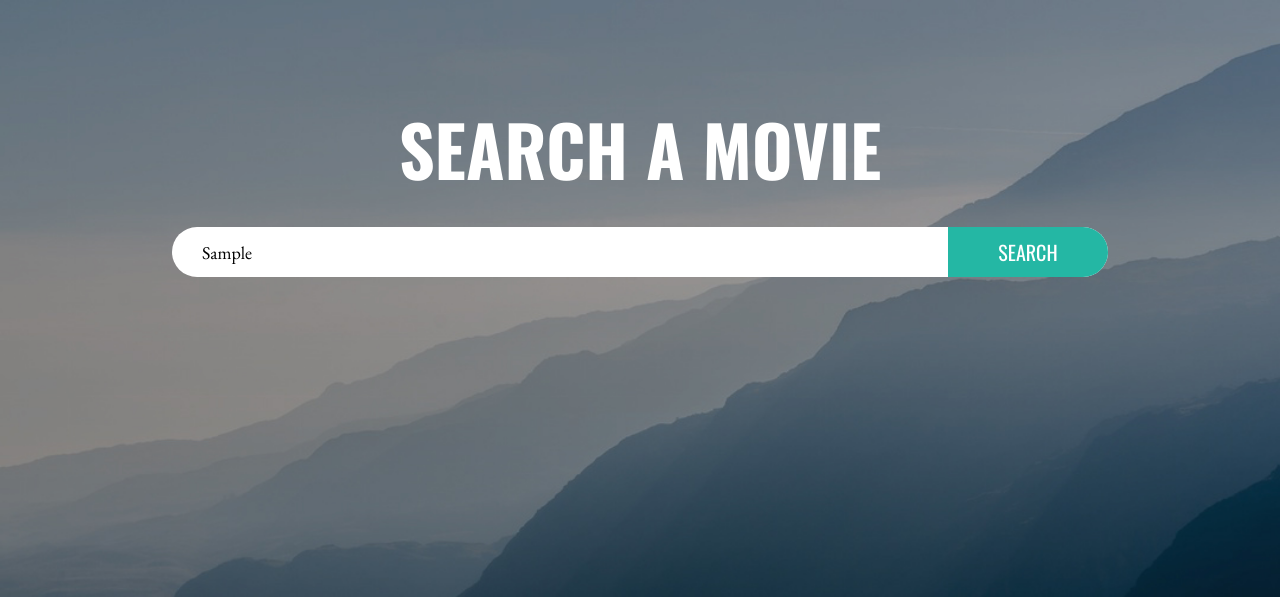
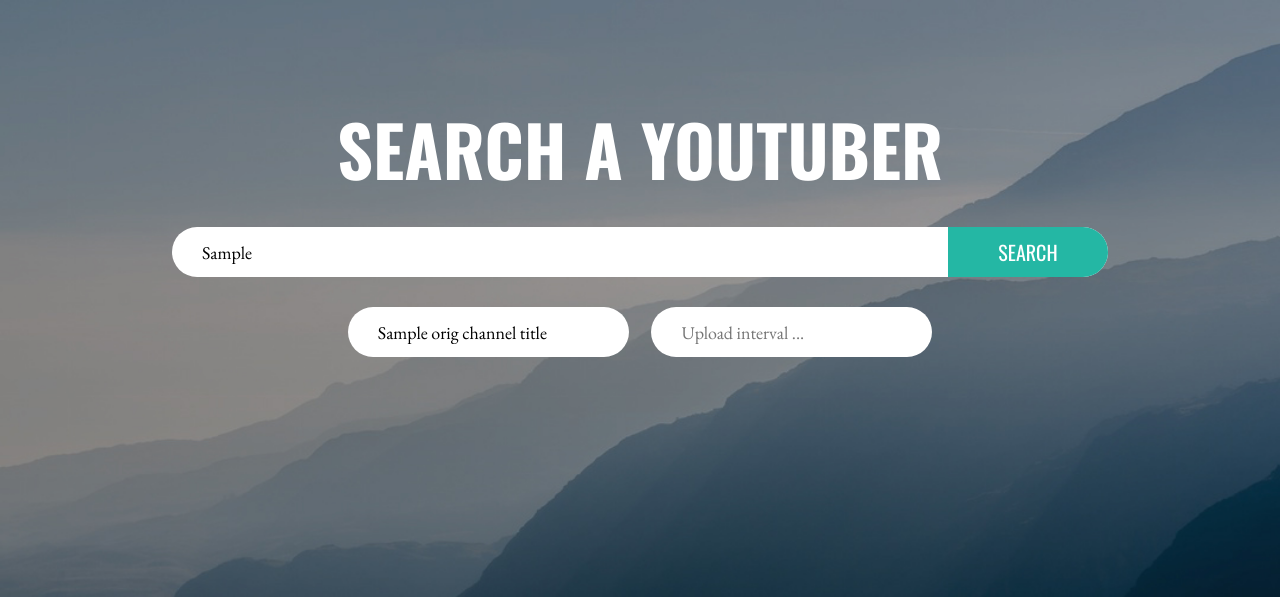
Before and after one commit to sanyuzhang/Youtuber-Scanner, a Python web app: template templates/index.html in a window 1280 px wide. Shown: the top 597 px of the page. Run offline with Jinja, Linux system fonts and the light colour scheme; the template is opened without the code that fills it: most values are stand-ins (such as "Sample title", 1, 10 or a date in 2020).

Commit message:
Update index.html

```diff
--- a/templates/index.html
+++ b/templates/index.html
@@ -4,7 +4,7 @@
   <head>
     <meta charset="utf-8">
     <meta name="viewport" content="width=device-width, initial-scale=1">
-    <title>Movie Search Engine</title>
+    <title>Youtuber Scanner</title>
 
     <!-- Favicons -->
     <link href="../static/img/favicon.png" rel="icon">
@@ -21,12 +21,14 @@
       <div class="container">
         <div class="row">
           <div class="logo text-center">
-            <h1 class="search-caption">SEARCH A MOVIE</h1>
+            <h1 class="search-caption">SEARCH A YOUTUBER</h1>
           </div>
 
           <div class="subcription-info text-center">
-            <form class="subscribe_form" action="/search" method="post">
-              <input required="" value="{{ orig_query }}" placeholder="Enter a movie name or sth..." id="query" name="query" type="text">
+            <form class="subscribe_form" action="/results" method="post">
+              <input required="" value="{{ orig_query }}" placeholder="Enter a keyword or sth ..." id="query" name="query" type="text">
+              <input value="{{ orig_channel_title }}" placeholder="Search a youtuber's name ..." id="channel_title" name="channel_title" type="text">
+              <input value="{{ orig_upload_interval }}" placeholder="Upload interval ..." id="upload_interval" name="upload_interval" type="number">
               <input class="subscribe" name="search" value="SEARCH" type="submit">
             </form>
           </div>
@@ -35,14 +37,14 @@
 
       {% if is_result == True: %}
         <div id="results" class="result-info">
-            {% if skipped_words != []: %}
+            {% if ignored %}
               <h2 class="subs-title">Ignoring stopword(s):
-                {% for term in skipped_words %}
+                {% for term in ignored %}
                   <span class="data-in-row">{{ term }}</span>
                 {% endfor %}
               </h2>
             {% endif %}
-            {% if unknown_terms != [] %}
+            {% if unknown_terms %}
               <h2 class="subs-title">Unknown word(s):
                 {% for term in unknown_terms %}
                   <span class="data-in-row">{{ term }}</span>
@@ -50,70 +52,73 @@
               </h2>
             {% endif %}
 
-            <h2 class="subs-title">Total hits: <span class="data-in-row">{{ total_hits }}</span></h2>
+            <h2 class="subs-title">Total hits: <span class="data-in-row">{{ res_num }}</span></h2>
             <div class="list-group">
-                {% for film in movie_results %}
-                  <a href="/movie/{{ film['id'] }}" target="_blank" class="list-group-item">
+                {% for res in results %}
+                  <a href="/documents/{{ res }}" target="_blank" class="list-group-item">
 
-                    <h4 class="list-group-item-heading film-header">TITLE: <span class="data-in-row">{{ film.title }}</span></h4>
+                    <img src="{{ results[res]['image_url'] }}" class="avartar">
 
-                    {% if film.director %}
-                      <h4 class="list-group-item-heading film-header">DIRECTOR(s):
-                        {% for director in film.director %}
-                          <span class="data-in-row">{{ director }}</span>
-                        {% endfor %}
-                      </h4>
-                    {% endif %}
+                    <h4 class="list-group-item-heading film-header">TITLE: <span class="data-in-row">{{ results[res]['channel_title'] }}</span></h4>
 
-                    {% if film.location %}
-                      <h4 class="list-group-item-heading film-header">LOCATION(s):
-                        {% for location in film.location %}
-                          <span class="data-in-row">{{ location }}</span>
-                        {% endfor %}
-                      </h4>
-                    {% endif %}
-
-                    {% if film.starring %}
-                      <h4 class="list-group-item-heading film-header">STARRING(s):
-                        {% for starring in film.starring %}
-                          <span class="data-in-row">{{ starring }}</span>
-                        {% endfor %}
-                      </h4>
-                    {% endif %}
-
-                    <h4 class="list-group-item-heading film-header">SIMILARITY:
-                      <span class="data-in-row">{{ film.similarity }}</span>
+                    <h4 class="list-group-item-heading film-header">SCORE:
+                      <span class="data-in-row">{{ results[res]['score'] }}</span>
                     </h4>
 
-                    <h4 class="list-group-item-heading film-header">SUMMARY(s):
-                      <span class="data-in-row">{{ film.snippet }}</span>
+                    <h4 class="list-group-item-heading film-header">VIDEO COUNTS:
+                      <span class="data-in-row">{{ results[res]['video_count'] }}</span>
                     </h4>
 
-                    {% if film.missing %}
-                      <h4 class="list-group-item-heading film-header">MISSING TERM(s):
-                        {% for missing in film.missing %}
-                          <span class="data-in-row missing-words">{{ missing }}</span>
-                        {% endfor %}
-                      </h4>
-                    {% endif %}
+                    <h4 class="list-group-item-heading film-header">VIEW COUNTS:
+                      <span class="data-in-row">{{ results[res]['view_count'] }}</span>
+                    </h4>
+
+                    <h4 class="list-group-item-heading film-header">SUBSCRIBER COUNTS:
+                      <span class="data-in-row">{{ results[res]['subscriber_count'] }}</span>
+                    </h4>
+
+                    <h4 class="list-group-item-heading film-header">LAST UPLOAD DATE:
+                      <span class="data-in-row">{{ results[res]['latest_upload_datetime'] }}</span>
+                    </h4>
+
+                    <h4 class="list-group-item-heading film-header">CHANNEL CREATED DATE:
+                      <span class="data-in-row">{{ results[res]['channel_create_date'] }}</span>
+                    </h4>
+
+                    <h4 class="list-group-item-heading film-header">UPLOAD INTERVAL:
+                      <span class="data-in-row">Every {{ results[res]['upload_interval'] }} days</span>
+                    </h4>
+
+                    <h4 class="list-group-item-heading film-header">CATEGORIES:
+                      {% for category in results[res]['categories'] %}
+                        <span class="data-in-row">{{ category }}</span>
+                      {% endfor %}
+                    </h4>
+
+                    <h4 class="list-group-item-heading film-header">CHANNEL URL:
+                      <span class="data-in-row">{{ results[res]['channel_url'] }}</span>
+                    </h4>
+
+                    <h4 class="list-group-item-heading film-header">DESCRIPTION:
+                      <span class="data-in-row">{{ results[res]['channel_desc'] }}</span>
+                    </h4>
 
                   </a>
-
-                  <a href="/similar/{{ film['id'] }}?query={{ orig_query }}" target="_blank" class="find-similar-btn btn-info">MORE LIKE THIS</a>
-
                 {% endfor %}
             </div>
 
-            {% if total_hits >= 10 %}
+            {% if res_num >= 10 %}
             <nav aria-label="Page navigation">
-              <form action="/search" method="post" class="pagination">
-                <input type="hidden" name="query", value="{{ orig_query }}">
-                {% for i in range(pages) %}
+              <form action="/results" method="post" class="pagination">
+                <input type="hidden" name="query" value="{{ orig_query }}">
+                <input type="hidden" value="{{ orig_channel_title }}" name="channel_title">
+                <input type="hidden" value="{{ orig_upload_interval }}" name="upload_interval">
+                {% for i in range(1, pages_num) %}
                   <li>
-                    {% if page_num == i %}
-                      <input type="submit" class="btm-page-btn btn btn-info" name="page_num" value="{{ i + 1 }}">
+                    {% if page_id == i %}
+                      <input type="submit" class="btm-page-btn btn btn-info" name="page_id" value="{{ i }}">
                     {% else %}
-                      <input type="submit" class="btm-page-btn btn btn-default" name="page_num" value="{{ i + 1 }}">
+                      <input type="submit" class="btm-page-btn btn btn-default" name="page_id" value="{{ i }}">
                     {% endif %}
                   </li>
                 {% endfor %}
```
